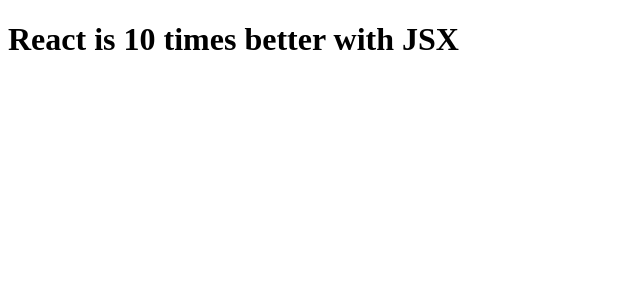
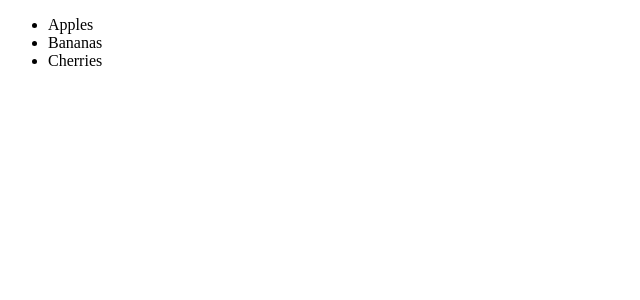
Before and after one commit to kaustubh3852/my-react-app, a React (Vite) app: page / in a window 1280 px wide. Shown: the top 300 px of the page, without its empty margins (0-640 px from the left). Built offline with nearby package versions, Linux system fonts and the light colour scheme.

Commit message:
Inserting HTML

```diff
--- a/src/App.jsx
+++ b/src/App.jsx
@@ -1,9 +1,17 @@
 const App = () => {
-  const myElement = <h1>React is {5 + 5} times better with JSX</h1>;
+  const myElement = () => {
+    return (
+      <ul>
+        <li>Apples</li>
+        <li>Bananas</li>
+        <li>Cherries</li>
+      </ul>
+    );
+  };
 
   return (
     <>
-    {myElement}
+    {myElement()}
     </>
   );
 }
```
